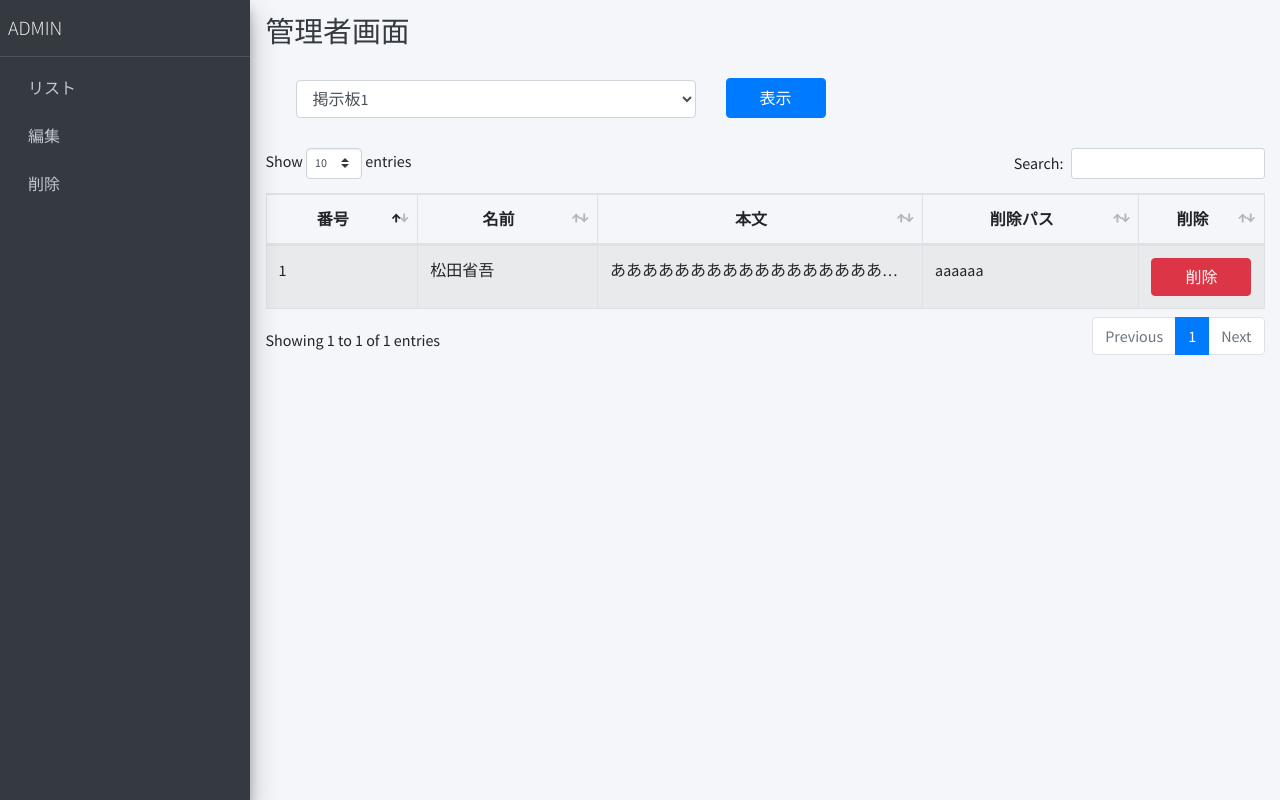
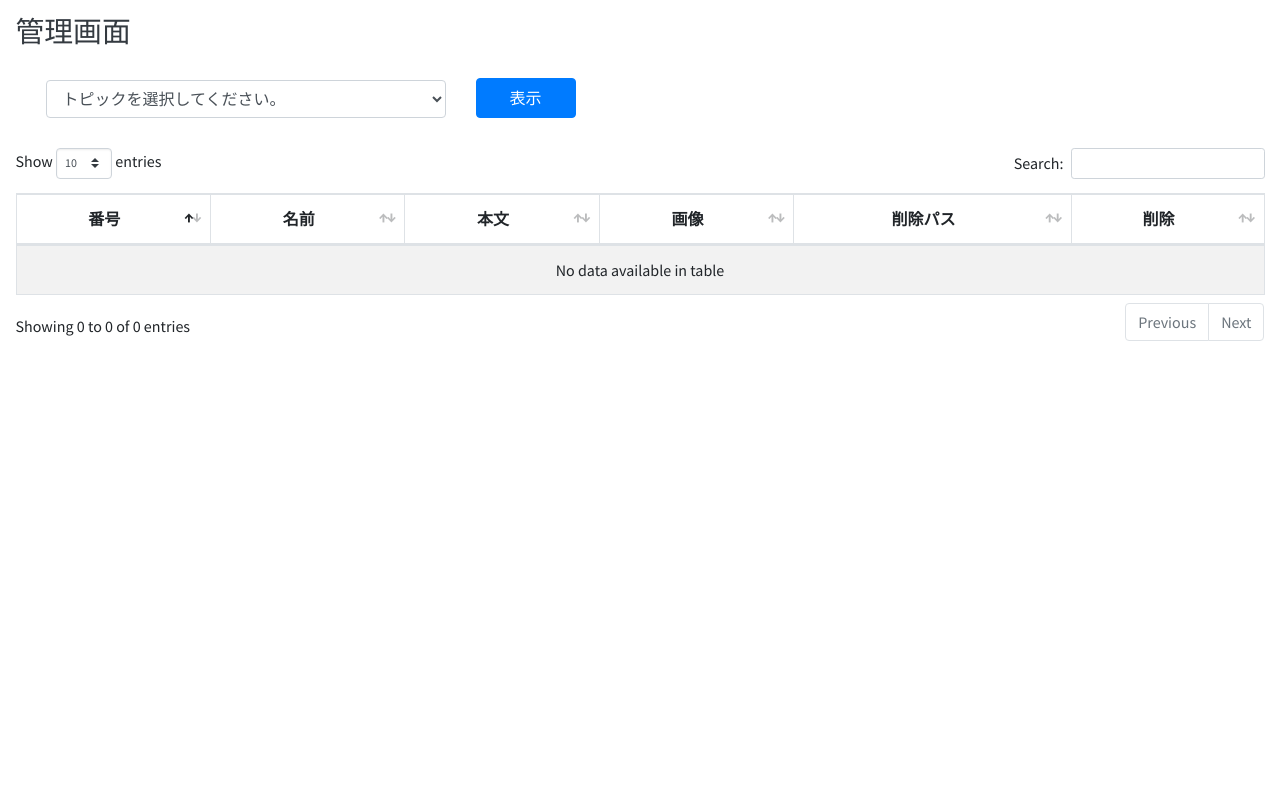
Before and after one commit to tech-is/Horii_Tagashira_Matsuda, a CodeIgniter app: the page made by application/views/admin.php in a window 1280 px wide. Run offline with CodeIgniter, Linux system fonts and the light colour scheme; data that the repository does not hold is empty; some libraries are stand-ins or nearby versions.

Commit message:
#3 管理者画面機能追加

```diff
--- a/application/config/database.php
+++ b/application/config/database.php
@@ -78,7 +78,7 @@ $db['default'] = array(
 	'hostname' => 'localhost',
 	'username' => 'root',
 	'password' => 'root',
-	'database' => 'laravel',
+	'database' => 'bbs',
 	'dbdriver' => 'mysqli',
 	'dbprefix' => '',
 	'pconnect' => FALSE,
--- a/application/views/admin.php
+++ b/application/views/admin.php
@@ -1,23 +1,14 @@
 <!DOCTYPE html>
-<!--
-This is a starter template page. Use this page to start your new project from
-scratch. This page gets rid of all links and provides the needed markup only.
--->
-<html lang="en">
-
+<html lang="ja">
 <head>
   <meta charset="utf-8">
   <meta name="viewport" content="width=device-width, initial-scale=1">
   <meta http-equiv="x-ua-compatible" content="ie=edge">
-
-  <title>AdminLTE 3 | Starter</title>
+  <title>K-G-Ban ADMIN</title>
   <link rel="stylesheet" type="text/css" href="https://cdn.datatables.net/1.10.19/css/dataTables.bootstrap4.min.css" />
   <link rel="stylesheet" href="https://stackpath.bootstrapcdn.com/bootstrap/4.3.1/css/bootstrap.min.css" integrity="sha384-ggOyR0iXCbMQv3Xipma34MD+dH/1fQ784/j6cY/iJTQUOhcWr7x9JvoRxT2MZw1T" crossorigin="anonymous">
-  <!-- Font Awesome Icons -->
   <link rel="stylesheet" href="./AdminLTE/plugins/fontawesome-free/css/all.min.css">
-  <!-- Theme style -->
   <link rel="stylesheet" href="./AdminLTE/dist/css/adminlte.min.css">
-  <!-- Google Font: Source Sans Pro -->
   <link href="https://fonts.googleapis.com/css?family=Source+Sans+Pro:300,400,400i,700" rel="stylesheet">
 </head>
 
@@ -29,75 +20,28 @@ scratch. This page gets rid of all links and provides the needed markup only.
     text-overflow: ellipsis;
     white-space: nowrap;
   }
+
+  .delete_btn {
+    width: 100%;
+  }
 </style>
 
-<body class="hold-transition sidebar-mini">
-  <div class="wrapper">
-
-    <!-- Main Sidebar Container -->
-    <aside class="main-sidebar sidebar-dark-primary elevation-4">
-      <!-- Brand Logo -->
-      <a href="index3.html" class="brand-link">
-        <span class="brand-text font-weight-light">ADMIN</span>
-      </a>
-
-      <!-- Sidebar -->
-      <div class="sidebar">
-        <!-- Sidebar Menu -->
-        <nav class="mt-2">
-          <ul class="nav nav-pills nav-sidebar flex-column" data-widget="treeview" role="menu" data-accordion="false">
-            <!-- Add icons to the links using the .nav-icon class
-              with font-awesome or any other icon font library -->
-            <li class="nav-item">
-              <a href="#" class="nav-link">
-                <i class="nav-icon"></i>
-                <p>
-                  リスト
-                </p>
-              </a>
-            </li>
-            <li class="nav-item">
-              <a href="#" class="nav-link">
-                <i class="nav-icon"></i>
-                <p>
-                  編集
-                </p>
-              </a>
-            </li>
-            <li class="nav-item">
-              <a href="#" class="nav-link">
-                <i class="nav-icon"></i>
-                <p>
-                  削除
-                </p>
-              </a>
-            </li>
-          </ul>
-        </nav>
-        <!-- /.sidebar-menu -->
-      </div>
-      <!-- /.sidebar -->
-    </aside>
-
-    <!-- Content Wrapper. Contains page content -->
-    <div class="content-wrapper">
-      <!-- Content Header (Page header) -->
+<body>
   <div class="content-header">
     <div class="container-fluid">
       <div class="row mb-2">
         <div class="col-sm-12">
-              <h1 class="m-0 text-dark">管理者画面</h1>
+          <h1 class="m-0 text-dark">管理画面</h1>
           <div style="display:flex;">
             <div class="form-group" style="margin: 30px;">
-                  <select name="bbsName" id="" class="form-control" style="width: 400px;">
-                    <option value="">掲示板1</option>
-                    <option value="">掲示板2</option>
-                    <option value="">掲示板3</option>
-                    <option value="">掲示板4</option>
-                    <option value="">掲示板5</option>
+              <select name="bbsName" id="topic" class="form-control" style="width: 400px;">
+                <option value="#">トピックを選択してください。</option>
+                <?php foreach ($clean_topics as $clean_topic): ?>
+                  <option value="<?= $clean_topic['id']; ?>"><?= $clean_topic['name']; ?></option>
+                <?php endforeach; ?>
               </select>
             </div>
-                <button type="button" class="btn btn-primary" style="width:100px; height: 40px; margin-top: 28px;">表示</button>
+            <button type="button" id="topic_btn" class="btn btn-primary" style="width:100px; height: 40px; margin-top: 28px;">表示</button>
           </div>
           <table class="table table-striped table-bordered" id="lingTable">
             <thead style="text-align: center">
@@ -105,44 +49,28 @@ scratch. This page gets rid of all links and provides the needed markup only.
                 <th>番号</th>
                 <th>名前</th>
                 <th>本文</th>
+                <th>画像</th>
                 <th>削除パス</th>
                 <th>削除</th>
               </tr>
             </thead>
-                <tbody>
-                  <tr>
-                    <td>1</td>
-                    <td>松田省吾</td>
-                    <td class="box-read">あああああああああああああああああああああああああああああああああああ</td>
-                    <td>aaaaaa</td>
-                    <td style="text-align: center; width: 100px;"><button id="delete_btn" type="button" class="btn btn-danger" style="width: 100px;">削除</button></td>
-                  </tr>
-                </tbody>
+            <tbody id="post"></tbody>
           </table>
-            </div><!-- /.col -->
-          </div><!-- /.row -->
-        </div><!-- /.container-fluid -->
-      </div>
-      <!-- /.content-header -->
         </div>
       </div>
-  <!-- ./wrapper -->
+    </div>
+  </div>
 
-  <!-- REQUIRED SCRIPTS -->
-
-  <!-- jQuery -->
   <script src="./AdminLTE/plugins/jquery/jquery.min.js"></script>
-  <!-- Bootstrap 4 -->
   <script src="./AdminLTE/plugins/bootstrap/js/bootstrap.bundle.min.js"></script>
-  <!-- AdminLTE App -->
   <script src="./AdminLTE/dist/js/adminlte.min.js"></script>
-  <script src="https://ajax.googleapis.com/ajax/libs/jquery/3.1.1/jquery.min.js"></script>
   <script src="https://cdnjs.cloudflare.com/ajax/libs/popper.js/1.14.7/umd/popper.min.js" integrity="sha384-UO2eT0CpHqdSJQ6hJty5KVphtPhzWj9WO1clHTMGa3JDZwrnQq4sF86dIHNDz0W1" crossorigin="anonymous"></script>
   <script src="https://stackpath.bootstrapcdn.com/bootstrap/4.3.1/js/bootstrap.min.js" integrity="sha384-JjSmVgyd0p3pXB1rRibZUAYoIIy6OrQ6VrjIEaFf/nJGzIxFDsf4x0xIM+B07jRM" crossorigin="anonymous"></script>
   <script type="text/javascript" src="https://cdn.datatables.net/1.10.19/js/jquery.dataTables.min.js"></script>
   <script type="text/javascript" src="https://cdn.datatables.net/1.10.19/js/dataTables.bootstrap4.min.js"></script>
   <script src="https://unpkg.com/sweetalert/dist/sweetalert.min.js"></script>
   <script>
+    //データテーブル生成
     $(document).ready(function() {
       $('#lingTable').DataTable({
         "language": {
@@ -150,8 +78,9 @@ scratch. This page gets rid of all links and provides the needed markup only.
         },
       });
     });
-    $(function() {
-      $('#delete_btn').on('click', function() {
+
+    //投稿削除
+    function post_delete(id) {
       swal({
           title: "削除してもよろしいですか？",
           icon: "warning",
@@ -160,11 +89,46 @@ scratch. This page gets rid of all links and provides the needed markup only.
         })
         .then((willDelete) => {
           if (willDelete) {
+            $.ajax({
+                url: './Admin/post_delete',
+                type: 'POST',
+                data: {
+                  'post_id': id
+                }
+              })
+              .done((data) => {
+                console.log(data);
+              })
+            $('#' + id).hide();
             swal("投稿を削除しました。", "", "success");
           } else {
             swal("キャンセルしました。", "", "success");
           }
         });
+    }
+
+    //投稿データ切り替え
+    $(function() {
+      $('#topic_btn').on('click', function() {
+        $.ajax({
+            url: './Admin/get_post_data',
+            type: 'POST',
+            data: {
+              'topic_id': $('#topic').val()
+            }
+          })
+          .done((data) => {
+            console.log(data);
+            const tr = document.getElementById('post')
+            const obj = JSON.parse(data);
+            while (tr.firstChild) {
+              tr.removeChild(tr.firstChild);
+            }
+            obj.forEach(function(value) {
+              $('#post').append("<tr id=\"" + value['id'] + "\"><td>" + value['id'] + "</td><td>" + value['name'] + "</td><td class=\"box-read\">" + value['text'] +
+                "</td><td>" + value['img'] + "</td><td>" + value['delete_pass'] + "</td><td><button class=\"delete_btn btn btn-danger\" onclick=\"post_delete(" + value['id'] + ")\">削除</button></td>");
+            })
+          })
       })
     })
   </script>
```
Also changed, not shown: application/controllers/Admin.php (+28 -1 lines), application/models/admin_model.php (+25 -1 lines), .htaccess (added), README.md (added). Lines whose indentation alone changed are shown as unchanged.
